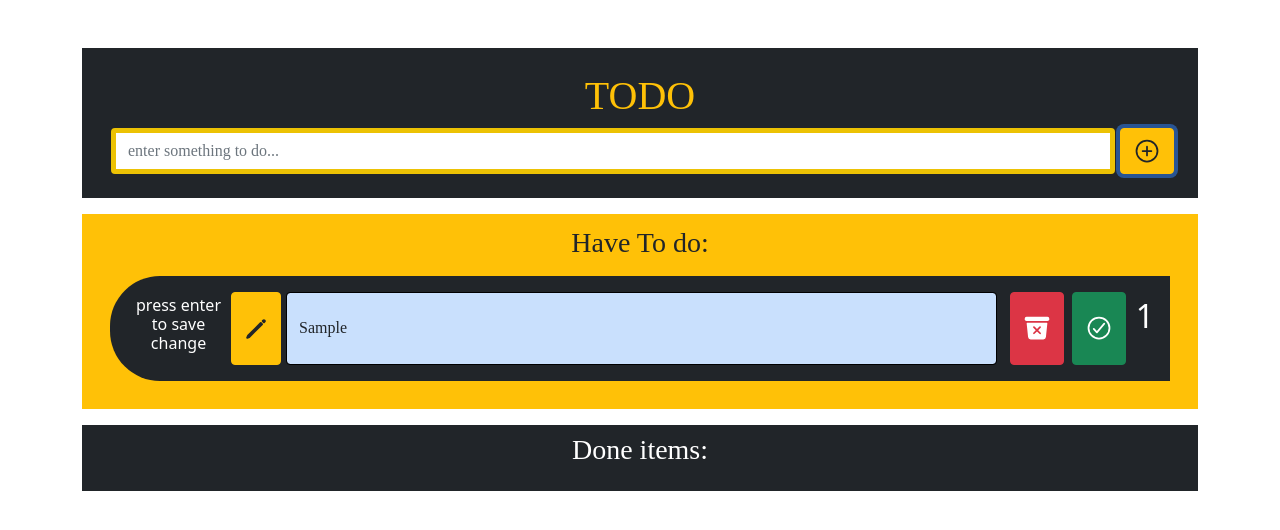
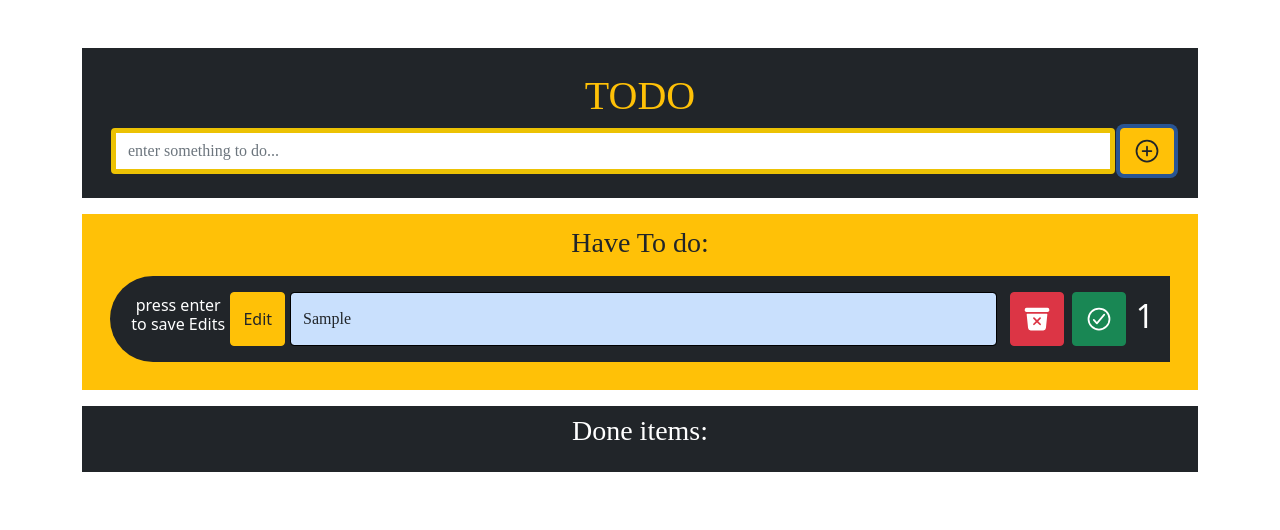
Before and after one commit to nargesabolhasan/Narges-hajabolhasan-hw15-maktab66, a React (Create React App) app in the folder 1/my-app1/: page / in a window 1280 px wide. Both pictures are taken after typing "Sample" into the empty fields and a click on the button 1147 px from the left and 151 px from the top of the page. Shown: the top 530 px of the page. Built offline with nearby package versions, Linux system fonts and the light colour scheme; a web font is replaced by a local one.

Commit message:
edit icone changed

```diff
--- a/1/my-app1/src/components/Todo.js
+++ b/1/my-app1/src/components/Todo.js
@@ -15,23 +15,21 @@ export default class Todo extends Component {
 
     }
   }
+
   //-----------
   addTodo = (todo) => {
     this.setState({
       list: [...this.state.list, todo]
     })
-    console.log(todo)
   }
   //----------
   removeTodo = (todo) => {
     let listAfterDelete = this.state.list.filter(l => l !== todo);
     this.setState({ list: listAfterDelete })
-    console.log(todo)
   }
   //-----------
   doneTodo = (todo) => {
     this.setState({ done: [todo, ...this.state.done] })
-    console.log(todo)
   }
   //-----------
   undoItem = (todo) => {
@@ -56,12 +54,15 @@ export default class Todo extends Component {
     })
   }
   //-----------
-  componentWillUnmount() {
-    this.removeTodo()
-    this.doneTodo()
-    this.undoItem()
+  randomId = (() => {
+    const uint32 = window.crypto.getRandomValues(new Uint32Array(1))[0];
+    return uint32.toString(16);
+  })
+  //----------
+  componentDidMount() {
+    this.randomId()
   }
-  //-----------
+  //----------
   render() {
     return (
       <Container >
@@ -76,25 +77,33 @@ export default class Todo extends Component {
               doneTodo={this.doneTodo}
               setUpdate={this.setUpdate}
             />
-            <div className='bg-dark text-white p-2'>
+            <div
+              className='bg-dark text-white p-2'>
               <h3 className='text-center'>Done items:</h3>
               <ul >
                 {this.state.done.map((item, i) => {
                   return (
-                    <li key={i}
+                    <li key={item.ban.id}
                       className={style.doneHolder}
                     >
                       <Button
+                        key={this.randomId()}
                         className="bg-success border-success"
                         onClick={() => this.undoItem(item)}
                       >
-                        <IoArrowUndoCircleOutline className="fs-4 mx-auto" />
+                        <IoArrowUndoCircleOutline
+                          key={this.randomId()}
+                          className="fs-4 mx-auto" />
                       </Button>
-                      <span className="p-2 w-6 bd-highlight fs-5 ">
+                      <span
+                        key={this.randomId()}
+                        className="p-2 w-6 bd-highlight fs-5 ">
                         {item.ban.text}
                       </span>
 
-                      <apan className="text-success float-end fs-2 px-4">{i + 1}</apan>
+                      <span
+                        key={this.randomId()}
+                        className="text-success float-end fs-2 px-4">{i + 1}</span>
                     </li>
                   )
                 })}
--- a/1/my-app1/src/components/Todoform.js
+++ b/1/my-app1/src/components/Todoform.js
@@ -59,7 +59,6 @@ export default class Todoform extends Component {
                             type="submit"
                         ><IoAddCircleOutline className="fs-3 mx-auto text-dark"/></Button>
                     </Form.Group>
-
                 </Form>
             </div>
         )
--- a/1/my-app1/src/components/Todolist.js
+++ b/1/my-app1/src/components/Todolist.js
@@ -1,7 +1,7 @@
 import React, { Component } from 'react';
 import { Form, Button, Container } from 'react-bootstrap';
 import 'bootstrap/dist/css/bootstrap.min.css';
-import { IoPencil, IoCheckmarkCircleOutline, IoTrashBin } from "react-icons/io5";
+import { IoCheckmarkCircleOutline, IoTrashBin } from "react-icons/io5";
 import style from './style.module.scss';
 
 class Todolist extends Component {
@@ -18,8 +18,6 @@ class Todolist extends Component {
     //--------
     handleEditing = event => {
         event.target.nextSibling.disabled = false;
-        let h = document.querySelectorAll('h6')
-        h.style.display = "none";
     }
     //---------
     handleUpdatedDone = event => {
@@ -32,30 +30,39 @@ class Todolist extends Component {
         this.removeItem()
         this.doneItem()
     }
+    //-----------
+    randomId = (() => {
+        const uint32 = window.crypto.getRandomValues(new Uint32Array(1))[0];
+        return uint32.toString(16);
+    })
     //----------
+    componentDidMount() {
+        this.randomId()
+    }
+    //----------
+
     render() {
         return (
             <Form className='bg-warning p-1 mb-3'>
                 <h3
-                className='text-center text-dark fs-3 p-2 '
-                idName={style.titleTodo}
+                    className='text-center text-dark fs-3 p-2 '
                 >Have To do:</h3>
                 {this.props.data.map((item, i) => {
                     return (
-                        <Container >
+                        <Container key={item.ban.id}>
                             <li
+                                key={item.ban.id}
                                 className="d-flex justify-content-between bg-dark mb-4 p-3"
-                                style={{borderRadius:"50px 0px 0px 50px"}}
-                                key={i}>
-                                <h6 className=" h6 text-white p-1 d-sm-none  d-md-block "
-                                style={{width:"150px",textAlign:"center"}}
-                                >press enter to save change</h6>
+                                style={{ borderRadius: "50px 0px 0px 50px" }}
+                            >
+                                <h6
+                                    className=" h6 text-white p-1 d-sm-none  d-md-block "
+                                    style={{ width: "150px", textAlign: "center" }}
+                                >press enter to save Edits</h6>
                                 <Button
                                     className="bg-warning border-warning text-dark"
                                     onClick={this.handleEditing}>
-                                    <IoPencil
-                                        className="fs-4 mx-auto"
-                                    />
+                                    Edit
                                 </Button>
                                 <Form.Control
                                     className={style.inputstyle}
@@ -65,8 +72,6 @@ class Todolist extends Component {
                                     value={item.ban.text}
                                     onChange={(e) => {
                                         this.props.setUpdate(e.target.value, e.target.id)
-                                        console.log(item.ban.text, item.ban.id)
-
                                     }}
                                     onKeyDown={this.handleUpdatedDone}
                                 />
@@ -74,18 +79,22 @@ class Todolist extends Component {
                                 <Button
                                     className="bg-danger border-danger text-white mx-2"
                                     onClick={() => this.removeItem(item)}
-                                ><IoTrashBin className="fs-3 mx-auto" /></Button>
+                                ><IoTrashBin
+
+                                        className="fs-3 mx-auto" />
+                                </Button>
                                 <Button
-
                                     className="bg-success border-success text-white fa-3"
                                     onClick={() => this.doneItem(item)}
                                 >
-                                    <IoCheckmarkCircleOutline className="fs-3 mx-auto" />
+                                    <IoCheckmarkCircleOutline
+
+                                        className="fs-3 mx-auto" />
                                 </Button>
                                 <span
-                                className="text-white text-start fs-2"
-                                style={{marginLeft:'10px'}}
-                                >{i+1}</span>
+                                    className="text-white text-start fs-2"
+                                    style={{ marginLeft: '10px' }}
+                                >{i + 1}</span>
                             </li>
 
                         </Container>
```
